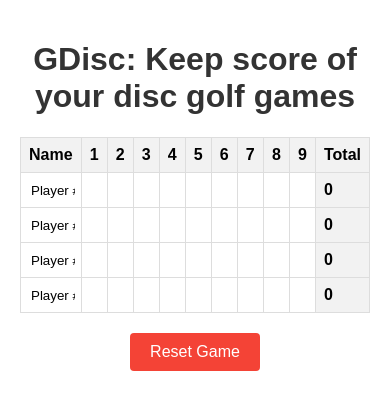
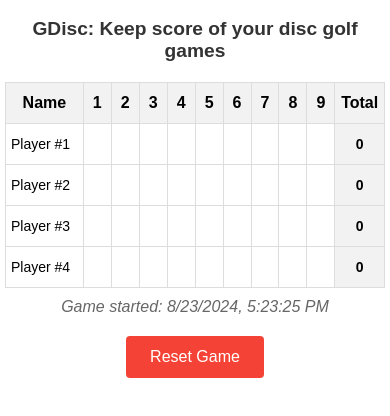
Before and after one commit to igor-kupczynski/gdisc, a website built with webpack: page public/index.html in a window 390 px wide. Built offline with nearby package versions, Linux system fonts and the light colour scheme.

Commit message:
feat: Improve mobile UX

```diff
--- a/public/index.html
+++ b/public/index.html
@@ -7,27 +7,62 @@
     <style>
         body {
             font-family: Arial, sans-serif;
-            max-width: 800px;
+            max-width: 100%;
             margin: 0 auto;
-            padding: 20px;
+            padding: 10px;
+            box-sizing: border-box;
         }
         h1 {
             color: #333;
             text-align: center;
+            font-size: 1.5em;
         }
         .editable-grid {
             border-collapse: collapse;
             width: 100%;
             margin-top: 20px;
         }
+        .editable-grid th, .editable-grid td {
+            border: 1px solid #ddd;
+            padding: 0;
+            text-align: center;
+        }
+        .editable-grid th {
+            background-color: #f2f2f2;
+            font-weight: bold;
+            height: 40px;
+            padding: 0 5px;
+        }
         .editable-grid td {
-            border: 1px solid #ddd;
-            padding: 8px;
+            height: 40px;
         }
         .editable-grid input {
             width: 100%;
+            height: 100%;
             border: none;
             background: transparent;
+            text-align: center;
+            font-size: 16px;
+            padding: 0;
+            margin: 0;
+            box-sizing: border-box;
+        }
+        .editable-grid .name-cell {
+            width: 120px;
+        }
+        .editable-grid .name-cell input {
+            text-align: left;
+            padding-left: 5px;
+        }
+        .editable-grid .score-cell {
+            width: 40px;
+        }
+        .editable-grid .total-cell {
+            width: 60px;
+        }
+        .editable-grid .total-cell input {
+            font-weight: bold;
+            background-color: #f2f2f2;
         }
         .editable-grid input[type="number"] {
             -moz-appearance: textfield;
@@ -37,15 +72,11 @@
             -webkit-appearance: none;
             margin: 0;
         }
-        .header-cell {
-            font-weight: bold;
-            background-color: #f2f2f2;
-        }
         #reset-button {
             display: block;
             margin: 20px auto 0;
-            padding: 10px 20px;
-            font-size: 16px;
+            padding: 15px 30px;
+            font-size: 18px;
             cursor: pointer;
             background-color: #f44336;
             color: white;
@@ -55,6 +86,36 @@
         #reset-button:hover {
             background-color: #d32f2f;
         }
+        #game-start-time {
+            text-align: center;
+            margin-top: 10px;
+            font-style: italic;
+            color: #666;
+        }
+        @media (max-width: 600px) {
+            body {
+                padding: 5px;
+            }
+            h1 {
+                font-size: 1.2em;
+            }
+            .editable-grid .name-cell {
+                width: 100px;
+            }
+            .editable-grid .score-cell {
+                width: 35px;
+            }
+            .editable-grid .total-cell {
+                width: 50px;
+            }
+            .editable-grid input {
+                font-size: 14px;
+            }
+            #reset-button {
+                padding: 12px 24px;
+                font-size: 16px;
+            }
+        }
     </style>
 </head>
 <body>
--- a/src/components/Grid.ts
+++ b/src/components/Grid.ts
@@ -1,9 +1,22 @@
 export class Grid {
-    private data: string[][];
+    private data: string[][] = this.getInitialData();
     private readonly storageKey = 'gDiscGridData';
+    private gameStartTime: Date = new Date();
 
     constructor() {
-        this.data = this.loadFromStorage() || this.getInitialData();
+        const storedData = this.loadFromStorage();
+        if (storedData && Array.isArray(storedData.data) && storedData.data.length > 0) {
+            this.data = storedData.data;
+            this.gameStartTime = new Date(storedData.startTime);
+        } else {
+            this.initializeNewGame();
+        }
+    }
+
+    private initializeNewGame(): void {
+        this.data = this.getInitialData();
+        this.gameStartTime = new Date();
+        this.saveToStorage();
     }
 
     private getInitialData(): string[][] {
@@ -25,33 +38,55 @@ export class Grid {
         const table = document.createElement('table');
         table.className = 'editable-grid';
 
-        this.data.forEach((row, rowIndex) => {
+        const headerRow = document.createElement('tr');
+        this.data[0].forEach((cell) => {
+            const th = document.createElement('th');
+            th.textContent = cell;
+            headerRow.appendChild(th);
+        });
+        table.appendChild(headerRow);
+
+        for (let rowIndex = 1; rowIndex < this.data.length; rowIndex++) {
+            const row = this.data[rowIndex];
             const tr = document.createElement('tr');
             row.forEach((cell, cellIndex) => {
                 const td = document.createElement('td');
-                if (rowIndex === 0 || cellIndex === row.length - 1) {
-                    td.textContent = cell;
-                    td.className = 'header-cell';
-                } else if (cellIndex === 0) {
-                    const input = document.createElement('input');
-                    input.type = 'text';
-                    input.value = cell;
+                if (cellIndex === 0) {
+                    td.className = 'name-cell';
+                } else if (cellIndex === row.length - 1) {
+                    td.className = 'total-cell';
+                } else {
+                    td.className = 'score-cell';
+                }
+
+                const input = document.createElement('input');
+                input.type = cellIndex === 0 ? 'text' : 'number';
+                input.value = cell;
+                input.readOnly = cellIndex === row.length - 1;
+
+                if (cellIndex === 0) {
                     input.addEventListener('input', (e) => this.updateName(rowIndex, (e.target as HTMLInputElement).value));
-                    td.appendChild(input);
-                } else {
-                    const input = document.createElement('input');
-                    input.type = 'number';
+                } else if (cellIndex < row.length - 1) {
                     input.min = '0';
-                    input.value = cell;
                     input.addEventListener('input', (e) => this.updateCell(rowIndex, cellIndex, (e.target as HTMLInputElement).value));
-                    td.appendChild(input);
                 }
+
+                td.appendChild(input);
                 tr.appendChild(td);
             });
             table.appendChild(tr);
-        });
+        }
 
         container.appendChild(table);
+
+        const startTimeDiv = document.createElement('div');
+        startTimeDiv.id = 'game-start-time';
+        startTimeDiv.textContent = `Game started: ${this.formatDate(this.gameStartTime)}`;
+        container.appendChild(startTimeDiv);
+    }
+
+    private formatDate(date: Date): string {
+        return date.toLocaleString();
     }
 
     private updateName(rowIndex: number, value: string): void {
@@ -75,23 +110,25 @@ export class Grid {
             }
         }
         this.data[rowIndex][row.length - 1] = total.toString();
-        const totalCell = document.querySelector(`.editable-grid tr:nth-child(${rowIndex + 1}) td:last-child`);
+        const totalCell = document.querySelector(`.editable-grid tr:nth-child(${rowIndex + 1}) td:last-child input`);
         if (totalCell) {
-            totalCell.textContent = total.toString();
+            (totalCell as HTMLInputElement).value = total.toString();
         }
     }
 
     private saveToStorage(): void {
-        localStorage.setItem(this.storageKey, JSON.stringify(this.data));
+        localStorage.setItem(this.storageKey, JSON.stringify({
+            data: this.data,
+            startTime: this.gameStartTime.toISOString()
+        }));
     }
 
-    private loadFromStorage(): string[][] | null {
+    private loadFromStorage(): { data: string[][], startTime: string } | null {
         const storedData = localStorage.getItem(this.storageKey);
         return storedData ? JSON.parse(storedData) : null;
     }
 
     public reset(): void {
-        this.data = this.getInitialData();
-        this.saveToStorage();
+        this.initializeNewGame();
     }
 }
```
